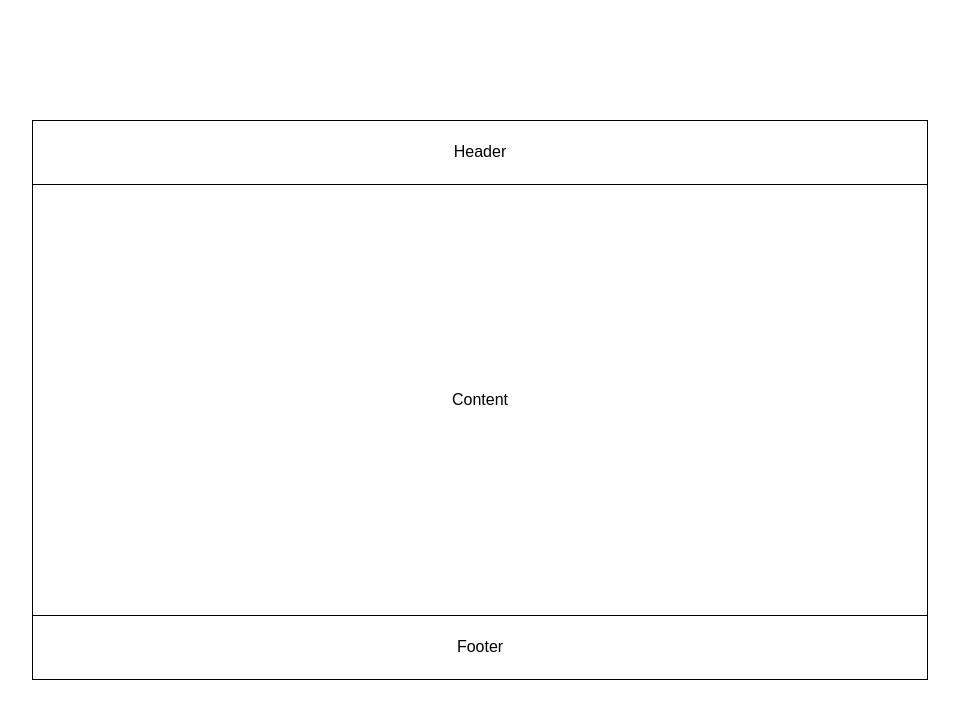
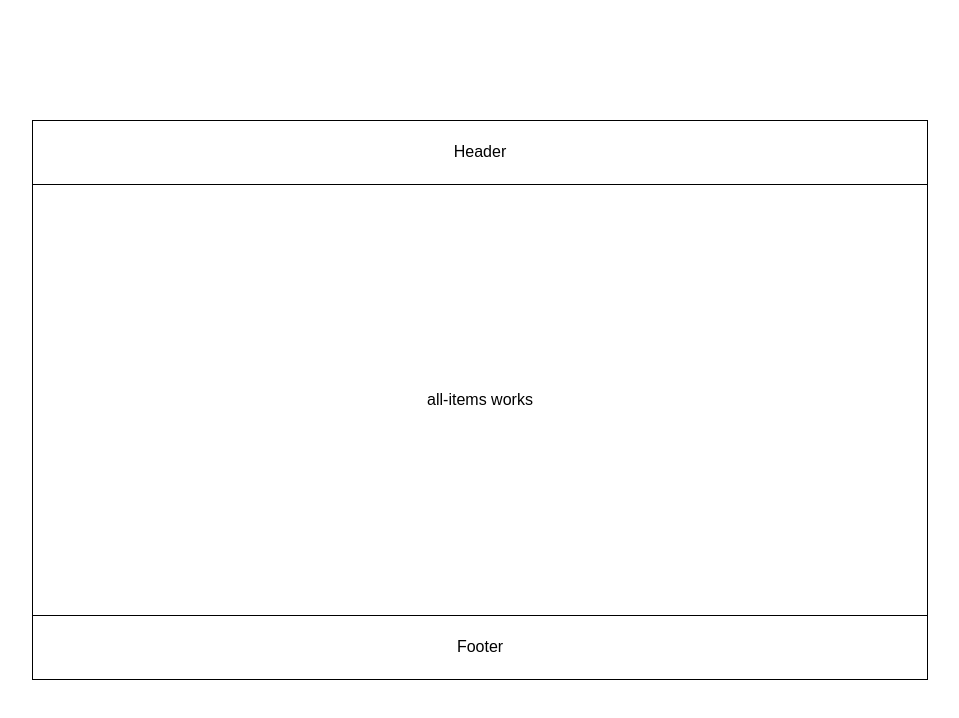
Before and after one commit to iamcoderUA/todo-list, an Angular app: page / in a window 1280 px wide. Shown: the top 718 px of the page, without its empty margins (160-1119 px from the left). Built offline with nearby package versions, Linux system fonts and the light colour scheme.

Commit message:
refactor(todos): milestone 6, add children routes

```diff
--- a/src/app/todos/todos.component.html
+++ b/src/app/todos/todos.component.html
@@ -3,7 +3,7 @@
     <app-header></app-header>
 
     <main class="todos-main flex">
-      Content
+      <router-outlet></router-outlet>
     </main>
 
     <app-footer></app-footer>
```
Also changed, not shown: src/app/todos/todos-routing.module.ts (+15 -1 lines), src/app/todos/todos.module.ts (+8 -1 lines).
